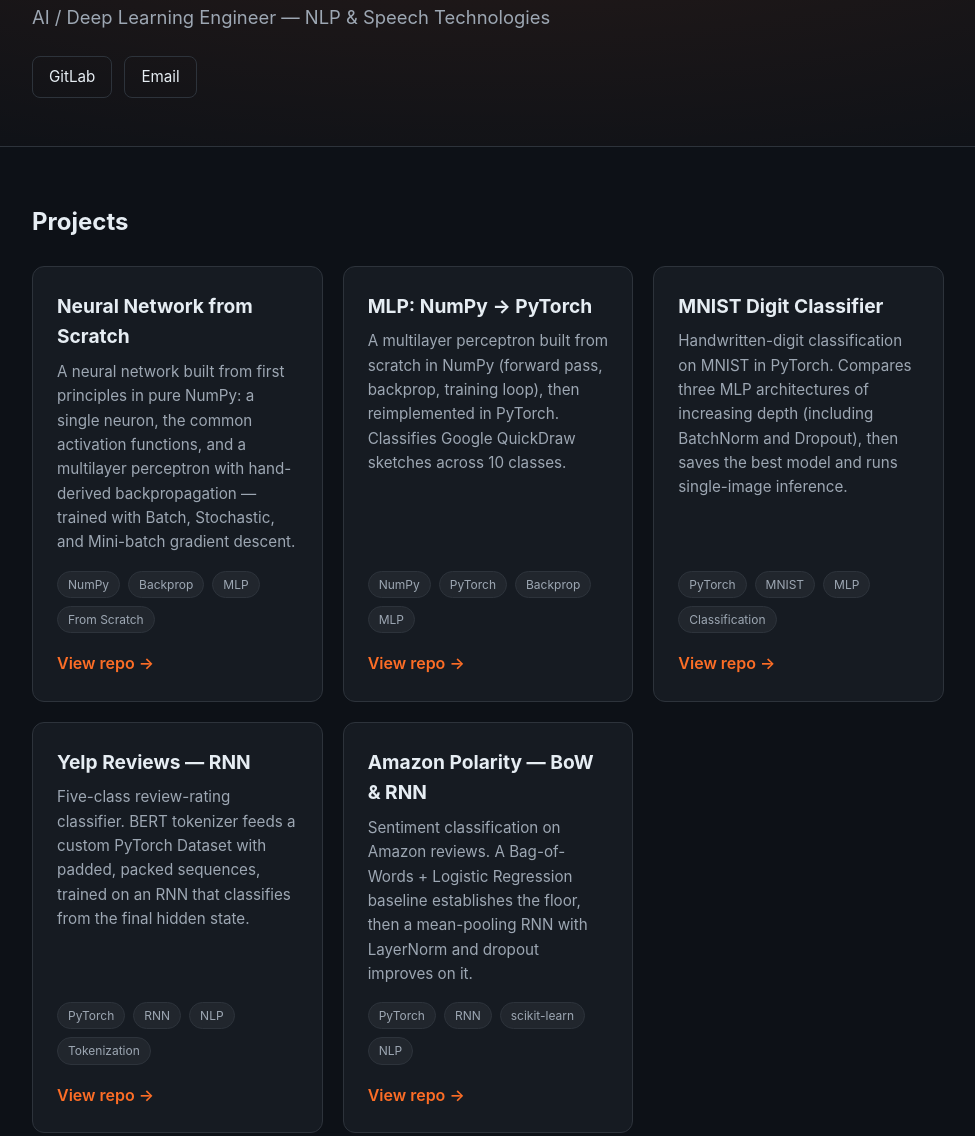
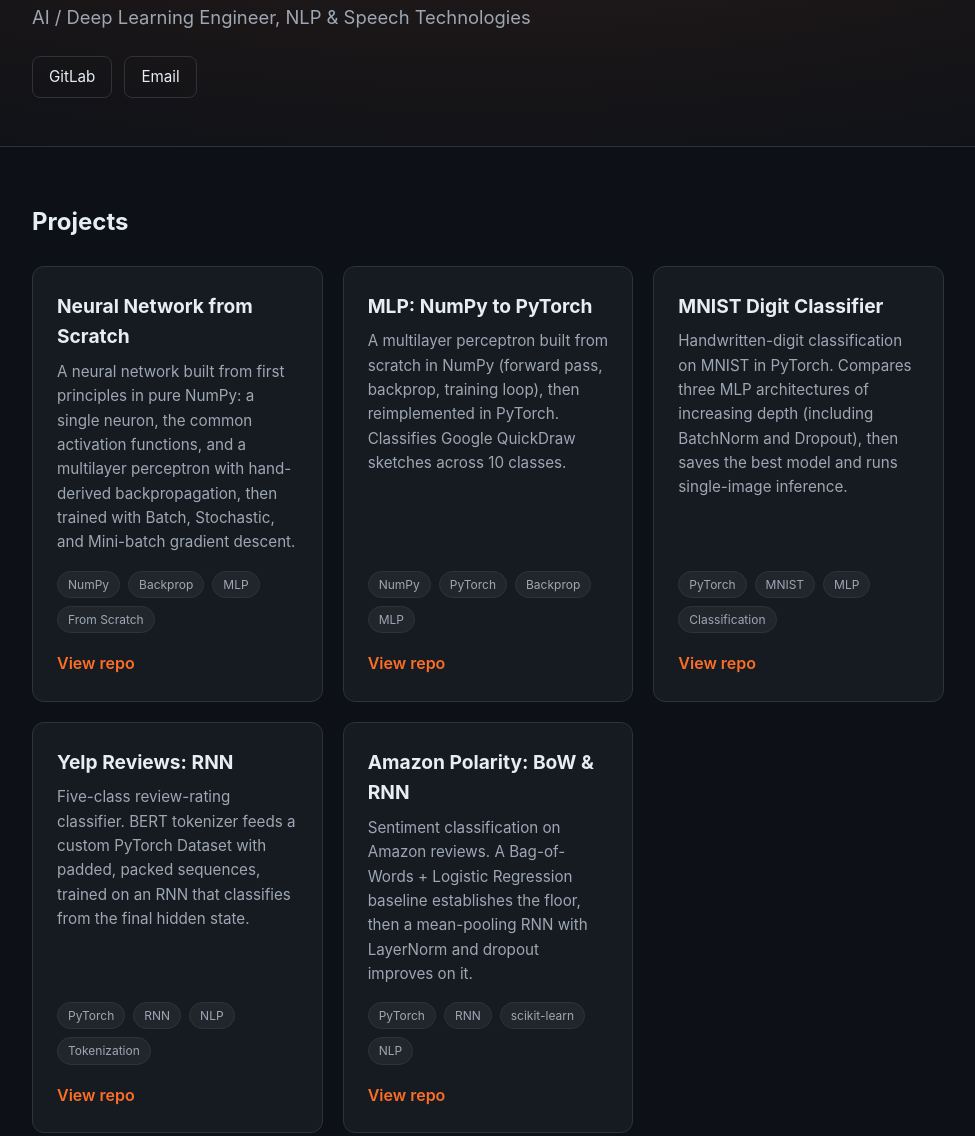
Before and after one commit to AliEbraheem-fun/ai_portfolio, a plain HTML site: page index.html in a window 1280 px wide. Shown: the part 152-1288 px from the top of the page, without its empty margins (152-1127 px from the left). Drawn offline with Linux system fonts and the light colour scheme.

Commit message:
remove em dashes and arrows from text

```diff
--- a/index.html
+++ b/index.html
@@ -3,7 +3,7 @@
 <head>
   <meta charset="UTF-8" />
   <meta name="viewport" content="width=device-width, initial-scale=1.0" />
-  <title>Ali Ebraheem — AI / Deep Learning Portfolio</title>
+  <title>Ali Ebraheem - AI / Deep Learning Portfolio</title>
   <meta name="description" content="Deep learning projects: NLP, speech, and neural networks from scratch and in PyTorch." />
   <style>
     :root {
@@ -81,7 +81,7 @@
   <header>
     <div class="wrap">
       <h1>Ali Ebraheem</h1>
-      <p class="tagline">AI / Deep Learning Engineer — NLP &amp; Speech Technologies</p>
+      <p class="tagline">AI / Deep Learning Engineer, NLP &amp; Speech Technologies</p>
       <nav class="links">
         <a href="https://gitlab.com/ali_ai_deep_learning/Deep_Learning_Engineer_NLP_and_Speech_Technologies" target="_blank" rel="noopener">GitLab</a>
         <a href="mailto:aliebraheem.syr@gmail.com">Email</a>
@@ -100,18 +100,18 @@
 
         <article class="card">
           <h3>Neural Network from Scratch</h3>
-          <p>A neural network built from first principles in pure NumPy: a single neuron, the common activation functions, and a multilayer perceptron with hand-derived backpropagation — trained with Batch, Stochastic, and Mini-batch gradient descent.</p>
+          <p>A neural network built from first principles in pure NumPy: a single neuron, the common activation functions, and a multilayer perceptron with hand-derived backpropagation, then trained with Batch, Stochastic, and Mini-batch gradient descent.</p>
           <div class="chips">
             <span class="chip">NumPy</span>
             <span class="chip">Backprop</span>
             <span class="chip">MLP</span>
             <span class="chip">From Scratch</span>
           </div>
-          <a class="card-link" href="https://gitlab.com/ali_ai_deep_learning/Deep_Learning_Engineer_NLP_and_Speech_Technologies/neural-net-from-scratch" target="_blank" rel="noopener">View repo &rarr;</a>
+          <a class="card-link" href="https://gitlab.com/ali_ai_deep_learning/Deep_Learning_Engineer_NLP_and_Speech_Technologies/neural-net-from-scratch" target="_blank" rel="noopener">View repo</a>
         </article>
 
         <article class="card">
-          <h3>MLP: NumPy &rarr; PyTorch</h3>
+          <h3>MLP: NumPy to PyTorch</h3>
           <p>A multilayer perceptron built from scratch in NumPy (forward pass, backprop, training loop), then reimplemented in PyTorch. Classifies Google QuickDraw sketches across 10 classes.</p>
           <div class="chips">
             <span class="chip">NumPy</span>
@@ -119,7 +119,7 @@
             <span class="chip">Backprop</span>
             <span class="chip">MLP</span>
           </div>
-          <a class="card-link" href="https://gitlab.com/ali_ai_deep_learning/Deep_Learning_Engineer_NLP_and_Speech_Technologies/mlp-numpy-pytorch" target="_blank" rel="noopener">View repo &rarr;</a>
+          <a class="card-link" href="https://gitlab.com/ali_ai_deep_learning/Deep_Learning_Engineer_NLP_and_Speech_Technologies/mlp-numpy-pytorch" target="_blank" rel="noopener">View repo</a>
         </article>
 
         <article class="card">
@@ -131,11 +131,11 @@
             <span class="chip">MLP</span>
             <span class="chip">Classification</span>
           </div>
-          <a class="card-link" href="https://gitlab.com/ali_ai_deep_learning/Deep_Learning_Engineer_NLP_and_Speech_Technologies/mnist-mlp-pytorch" target="_blank" rel="noopener">View repo &rarr;</a>
+          <a class="card-link" href="https://gitlab.com/ali_ai_deep_learning/Deep_Learning_Engineer_NLP_and_Speech_Technologies/mnist-mlp-pytorch" target="_blank" rel="noopener">View repo</a>
         </article>
 
         <article class="card">
-          <h3>Yelp Reviews &mdash; RNN</h3>
+          <h3>Yelp Reviews: RNN</h3>
           <p>Five-class review-rating classifier. BERT tokenizer feeds a custom PyTorch Dataset with padded, packed sequences, trained on an RNN that classifies from the final hidden state.</p>
           <div class="chips">
             <span class="chip">PyTorch</span>
@@ -143,11 +143,11 @@
             <span class="chip">NLP</span>
             <span class="chip">Tokenization</span>
           </div>
-          <a class="card-link" href="https://gitlab.com/ali_ai_deep_learning/Deep_Learning_Engineer_NLP_and_Speech_Technologies/yelp-reviews-rnn" target="_blank" rel="noopener">View repo &rarr;</a>
+          <a class="card-link" href="https://gitlab.com/ali_ai_deep_learning/Deep_Learning_Engineer_NLP_and_Speech_Technologies/yelp-reviews-rnn" target="_blank" rel="noopener">View repo</a>
         </article>
 
         <article class="card">
-          <h3>Amazon Polarity &mdash; BoW &amp; RNN</h3>
+          <h3>Amazon Polarity: BoW &amp; RNN</h3>
           <p>Sentiment classification on Amazon reviews. A Bag-of-Words + Logistic Regression baseline establishes the floor, then a mean-pooling RNN with LayerNorm and dropout improves on it.</p>
           <div class="chips">
             <span class="chip">PyTorch</span>
@@ -155,7 +155,7 @@
             <span class="chip">scikit-learn</span>
             <span class="chip">NLP</span>
           </div>
-          <a class="card-link" href="https://gitlab.com/ali_ai_deep_learning/Deep_Learning_Engineer_NLP_and_Speech_Technologies/amazon-polarity-rnn" target="_blank" rel="noopener">View repo &rarr;</a>
+          <a class="card-link" href="https://gitlab.com/ali_ai_deep_learning/Deep_Learning_Engineer_NLP_and_Speech_Technologies/amazon-polarity-rnn" target="_blank" rel="noopener">View repo</a>
         </article>
 
       </div>
```
Also changed, not shown: 1 other file.
